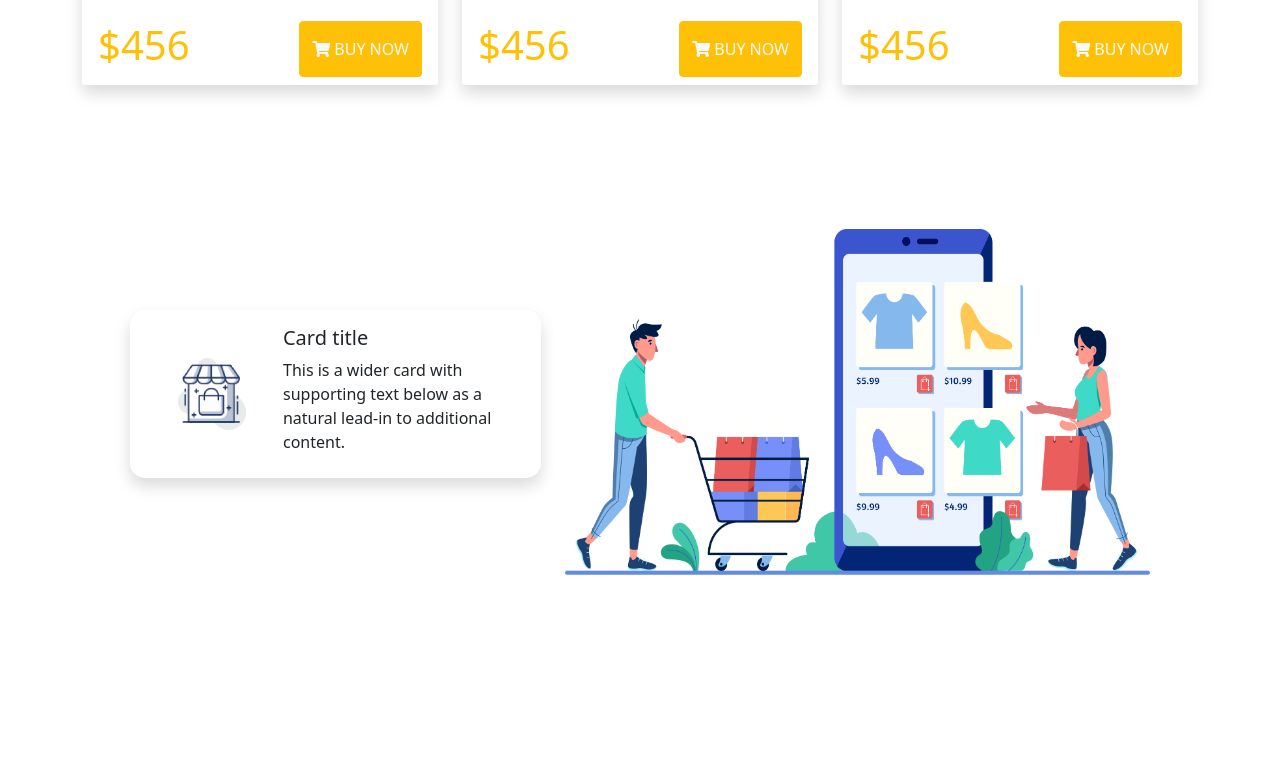
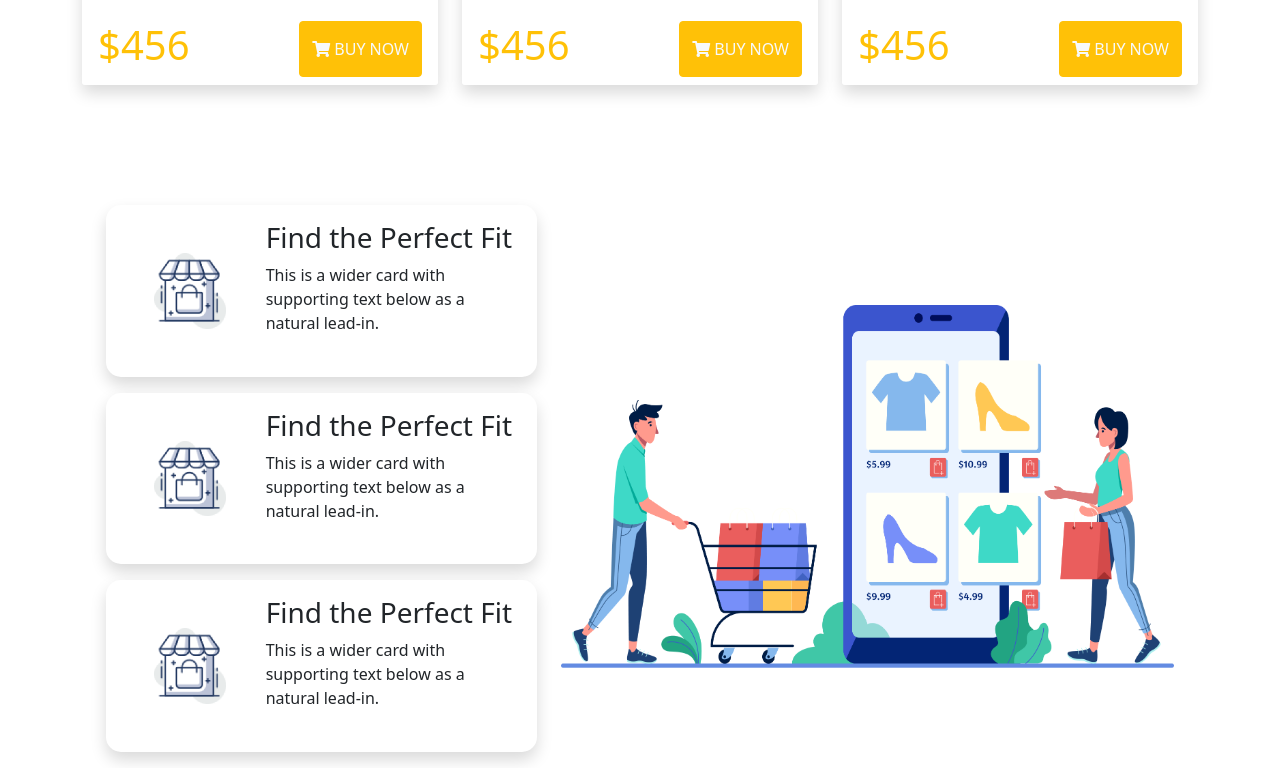
Before and after one commit to Farzana79/responsive-website, a plain HTML site: page index.html in a window 1280 px wide. Shown: the part 2029-2797 px from the top of the page. Before the commit the page ends 2652 px from the top, so only its background shows below. Drawn offline with nearby package versions, Linux system fonts and the light colour scheme.

Commit message:
added four section

```diff
--- a/index.html
+++ b/index.html
@@ -11,7 +11,8 @@
 <body>
     <main>
         <header class="container">
-            <nav class="navbar navbar-expand-lg navbar-light bg-light">
+            <section class="first-section">
+                <nav class="navbar navbar-expand-lg navbar-light t">
                     <div class="container-fluid ">
                       <a class="navbar-brand" href="#">
                           <img class="w-50 " src="logo/Group 33072.png" alt="">
@@ -22,14 +23,15 @@
                       <div class="collapse navbar-collapse" id="navbarNavAltMarkup">
                         <div class="navbar-nav ms-auto ">
                           <a class="nav-link active" aria-current="page" href="#">Home</a>
-                      <a class="nav-link " href="#">Product</a>
-                      <a class="nav-link " href="#">About us </a>
-                      <a class="nav-link  " href="#" tabindex="-1" aria-disabled="true">Contact us</a>
+                          <a class="nav-link" href="#">Product</a>
+                          <a class="nav-link" href="#">About us </a>
+                          <a class="nav-link" href="#" tabindex="-1" aria-disabled="true">Contact us</a>
                         </div>
                       </div>
                     </div>
                   </nav>
-              <section>
+            </section>
+              <section class="first-section">
                 <div class="row d-flex align-items-center p-5">
 
                     <div class="col-md-7">
@@ -185,18 +187,46 @@
         </section>
 
         <section class="container mt-5"><br><br>
-            <div class="row d-flex align-items-center p-5">
+            <div class="row d-flex align-items-center p-4">
 
                 <div class="col-md-5">
-                    <div class=" last card mb-3 border-0 shadow " style="max-width: 6000px;">
+                    <div class=" last card mb-3 border-0 shadow  align-items-center " style="max-width: 6000px; ">
                         <div class="row g-0">
                           <div class="col-md-4">
-                            <img class="w-50 m-5 border-0 " src="logo/image 12.png" alt="...">
+                            <img class="w-50 m-5  " src="logo/image 12.png" alt="...">
                           </div>
                           <div class="col-md-8">
                             <div class="card-body">
-                              <h5 class="card-title">Card title</h5>
-                              <p class="card-text">This is a wider card with supporting text below as a natural lead-in to additional content.</p>
+                              <h3 class="card-title font-weight-bold">Find the Perfect Fit</h3>
+                              <p class="card-text">This is a wider card with supporting text below as a natural lead-in.</p>
+
+                            </div>
+                          </div>
+                        </div>
+                      </div>
+                      <div class=" last card mb-3 border-0 shadow  align-items-center " style="max-width: 6000px; ">
+                        <div class="row g-0">
+                          <div class="col-md-4">
+                            <img class="w-50 m-5  " src="logo/image 12.png" alt="...">
+                          </div>
+                          <div class="col-md-8">
+                            <div class="card-body">
+                              <h3 class="card-title font-weight-bold">Find the Perfect Fit</h3>
+                              <p class="card-text">This is a wider card with supporting text below as a natural lead-in.</p>
+
+                            </div>
+                          </div>
+                        </div>
+                      </div>
+                      <div class=" last card mb-3 border-0 shadow  align-items-center " style="max-width: 6000px; ">
+                        <div class="row g-0">
+                          <div class="col-md-4">
+                            <img class="w-50 m-5  " src="logo/image 12.png" alt="...">
+                          </div>
+                          <div class="col-md-8">
+                            <div class="card-body">
+                              <h3 class="card-title font-weight-bold">Find the Perfect Fit</h3>
+                              <p class="card-text">This is a wider card with supporting text below as a natural lead-in.</p>
 
                             </div>
                           </div>
--- a/style.css
+++ b/style.css
@@ -1,6 +1,9 @@
 
 .panda-card{
     border: 0;
+}
+.first-section{
+    background-color: rgb(239, 231, 241);
 }
 .panda-card-footer{
     display: flex;
@@ -24,4 +27,6 @@
 }
 .last{
     border-radius: 15px;
+
+    align-content: center;
 }
```
Lines whose indentation alone changed are shown as unchanged.
